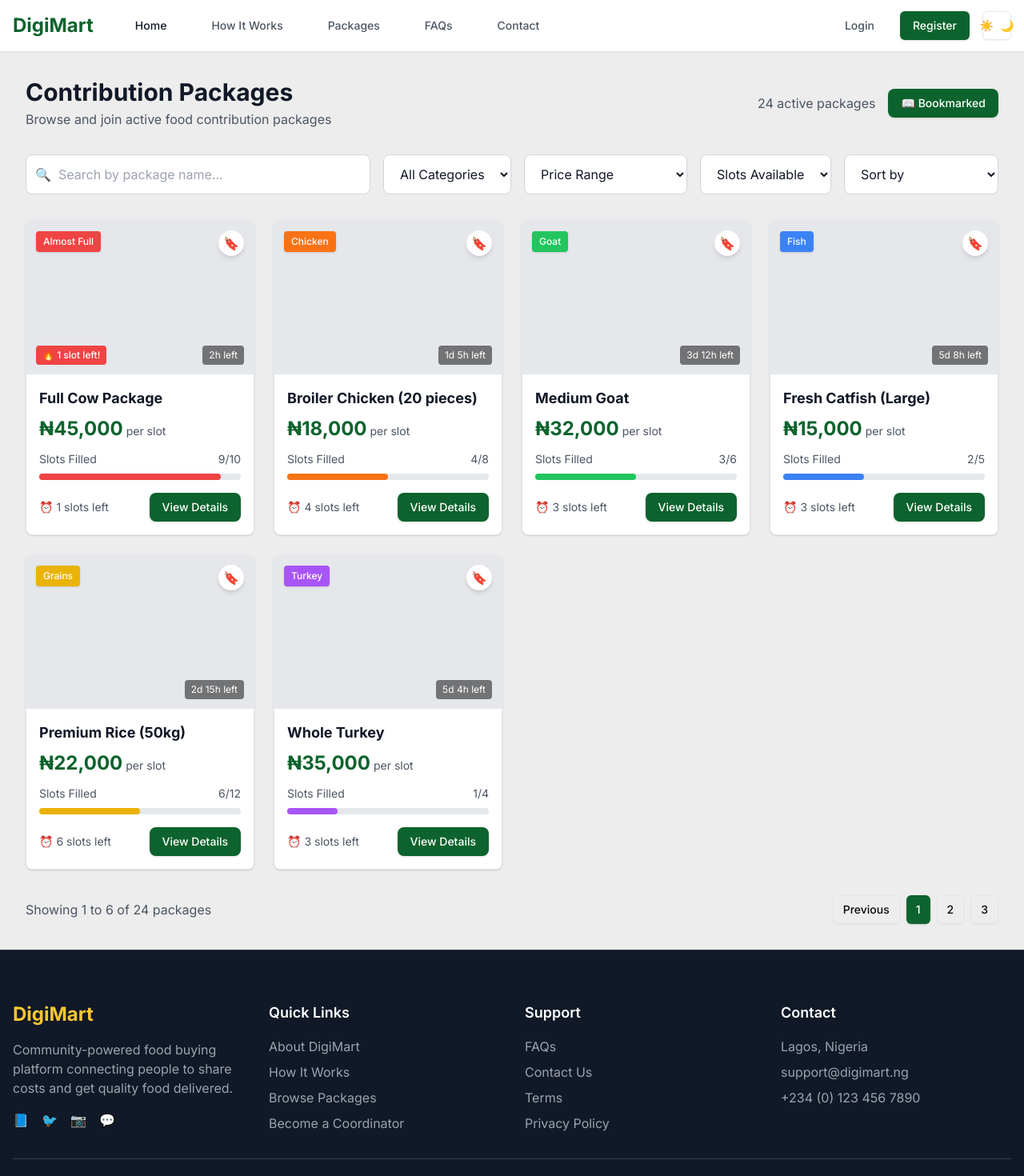
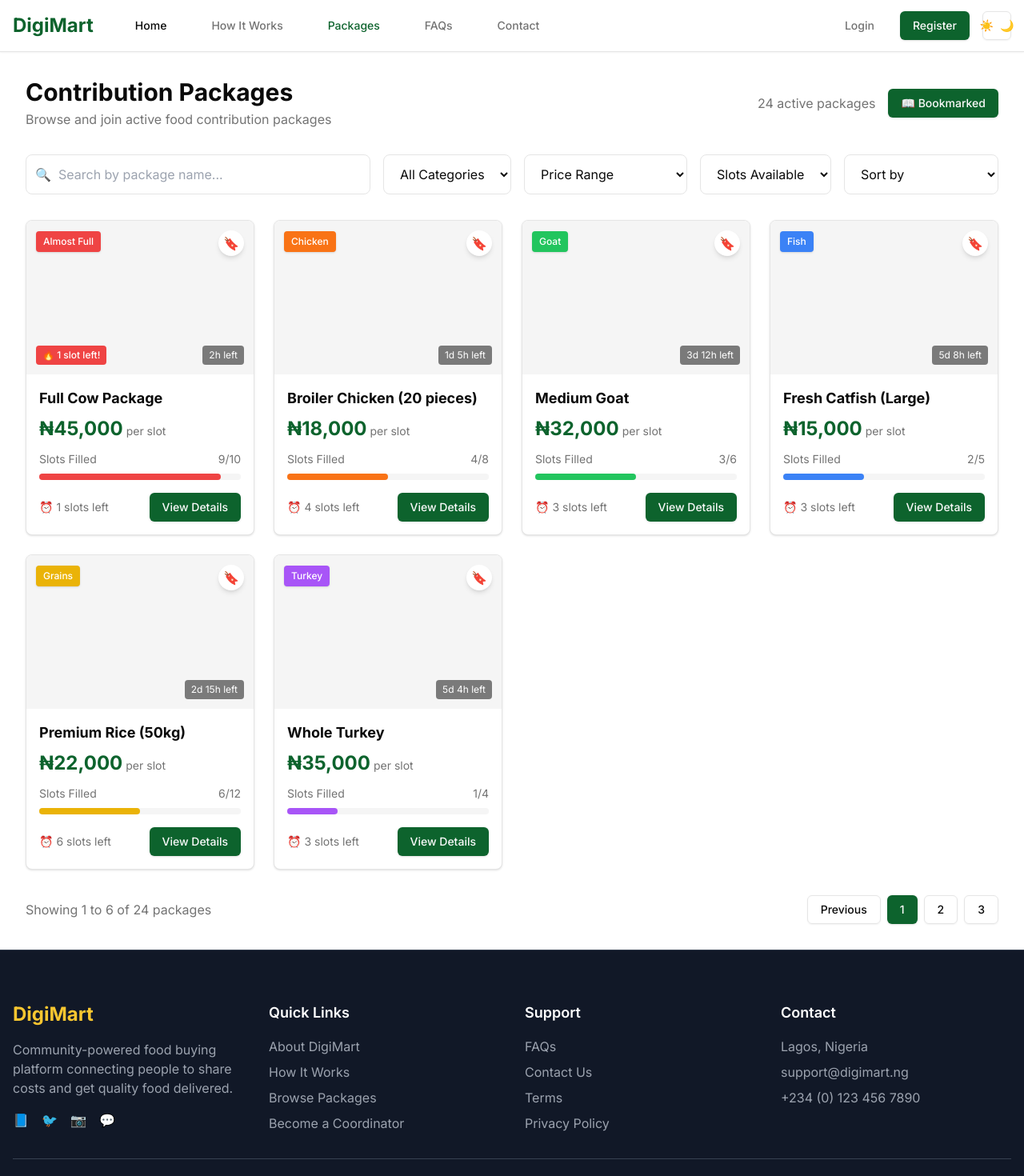
Before and after one commit to Kri8tivemike/DigiMart, a Next.js app: page /packages in a window 1280 px wide. Shown: the top 1470 px of the page at 80% size. Built offline with nearby package versions, Linux system fonts and the light colour scheme.

Commit message:
Integrate packages page with global theme system - add ThemeToggle component, update all UI elements to use proper theme classes, ensure theme state synchronization between pages

```diff
--- a/src/app/packages/page.tsx
+++ b/src/app/packages/page.tsx
@@ -5,6 +5,7 @@ import { Card } from '@/components/ui/card'
 import { Button } from '@/components/ui/button'
 import { Badge } from '@/components/ui/badge'
 import { Progress } from '@/components/ui/progress'
+import { ThemeToggle } from '@/components/theme-toggle'
 
 // Temporary emoji placeholders for icons
 const Search = () => <span>🔍</span>
@@ -143,9 +144,9 @@ export default function PackagesPage() {
   }
 
   return (
-    <div className="min-h-screen bg-gray-50 dark:bg-dark">
+    <div className="min-h-screen bg-background">
       {/* Header */}
-      <header className="sticky top-0 z-50 w-full bg-white dark:bg-darkCard shadow-sm border-b border-gray-200 dark:border-darkBorder">
+      <header className="sticky top-0 z-50 w-full bg-card shadow-sm border-b border-border">
         <div className="container mx-auto flex h-16 items-center justify-between px-4">
           <div className="flex items-center">
             <div className="flex-shrink-0">
@@ -153,26 +154,22 @@ export default function PackagesPage() {
             </div>
             <div className="hidden md:block ml-10">
               <div className="flex items-baseline space-x-8">
-                <a href="/" className="text-gray-900 dark:text-white hover:text-primary px-3 py-2 text-sm font-medium">Home</a>
-                <a href="#" className="text-gray-600 dark:text-gray-300 hover:text-primary px-3 py-2 text-sm font-medium">How It Works</a>
-                <a href="/packages" className="text-gray-600 dark:text-gray-300 hover:text-primary px-3 py-2 text-sm font-medium">Packages</a>
-                <a href="#" className="text-gray-600 dark:text-gray-300 hover:text-primary px-3 py-2 text-sm font-medium">FAQs</a>
-                <a href="#" className="text-gray-600 dark:text-gray-300 hover:text-primary px-3 py-2 text-sm font-medium">Contact</a>
+                <a href="/" className="text-foreground hover:text-primary px-3 py-2 text-sm font-medium transition-colors">Home</a>
+                <a href="#" className="text-muted-foreground hover:text-primary px-3 py-2 text-sm font-medium transition-colors">How It Works</a>
+                <a href="/packages" className="text-primary px-3 py-2 text-sm font-medium transition-colors">Packages</a>
+                <a href="#" className="text-muted-foreground hover:text-primary px-3 py-2 text-sm font-medium transition-colors">FAQs</a>
+                <a href="#" className="text-muted-foreground hover:text-primary px-3 py-2 text-sm font-medium transition-colors">Contact</a>
               </div>
             </div>
           </div>
           <div className="flex items-center space-x-4">
-            <button className="inline-flex items-center justify-center gap-2 whitespace-nowrap rounded-md text-sm font-medium transition-colors focus-visible:outline-none focus-visible:ring-1 focus-visible:ring-ring disabled:pointer-events-none disabled:opacity-50 [&_svg]:pointer-events-none [&_svg]:size-4 [&_svg]:shrink-0 hover:bg-accent h-9 px-4 py-2 text-gray-600 dark:text-gray-300 hover:text-primary">
+            <Button variant="ghost" className="text-muted-foreground hover:text-primary">
               Login
-            </button>
-            <button className="inline-flex items-center justify-center gap-2 whitespace-nowrap rounded-md text-sm font-medium transition-colors focus-visible:outline-none focus-visible:ring-1 focus-visible:ring-ring disabled:pointer-events-none disabled:opacity-50 [&_svg]:pointer-events-none [&_svg]:size-4 [&_svg]:shrink-0 shadow h-9 px-4 py-2 bg-primary text-white hover:bg-green-700">
+            </Button>
+            <Button className="bg-primary text-primary-foreground hover:bg-primary/90">
               Register
-            </button>
-            <button className="inline-flex items-center justify-center gap-2 whitespace-nowrap rounded-md text-sm font-medium transition-colors focus-visible:outline-none focus-visible:ring-1 focus-visible:ring-ring disabled:pointer-events-none disabled:opacity-50 [&_svg]:pointer-events-none [&_svg]:size-4 [&_svg]:shrink-0 border border-input bg-background shadow-sm hover:bg-accent hover:text-accent-foreground h-9 w-9" type="button">
-              <span>☀️</span>
-              <span>🌙</span>
-              <span className="sr-only">Toggle theme</span>
-            </button>
+            </Button>
+            <ThemeToggle />
           </div>
         </div>
       </header>
@@ -182,12 +179,12 @@ export default function PackagesPage() {
         {/* Page Header */}
         <div className="flex justify-between items-center mb-8">
           <div>
-            <h1 className="text-3xl font-bold text-gray-900 dark:text-white">Contribution Packages</h1>
-            <p className="text-gray-600 dark:text-gray-300 mt-1">Browse and join active food contribution packages</p>
+            <h1 className="text-3xl font-bold text-foreground">Contribution Packages</h1>
+            <p className="text-muted-foreground mt-1">Browse and join active food contribution packages</p>
           </div>
           <div className="flex items-center space-x-4">
-            <span className="text-gray-600 dark:text-gray-300">24 active packages</span>
-            <Button className="bg-primary text-white px-4 py-2 rounded-lg">
+            <span className="text-muted-foreground">24 active packages</span>
+            <Button className="bg-primary text-primary-foreground">
               📖 Bookmarked
             </Button>
           </div>
@@ -206,7 +203,7 @@ export default function PackagesPage() {
                 placeholder="Search by package name..."
                 value={searchTerm}
                 onChange={(e) => setSearchTerm(e.target.value)}
-                className="w-full pl-10 pr-4 py-3 border border-gray-300 dark:border-darkBorder rounded-lg bg-white dark:bg-darkCard text-gray-900 dark:text-white focus:ring-2 focus:ring-primary focus:border-transparent"
+                className="w-full pl-10 pr-4 py-3 border border-input rounded-lg bg-background text-foreground focus:ring-2 focus:ring-ring focus:border-transparent"
               />
             </div>
 
@@ -215,7 +212,7 @@ export default function PackagesPage() {
               <select
                 value={selectedCategory}
                 onChange={(e) => setSelectedCategory(e.target.value)}
-                className="px-4 py-3 border border-gray-300 dark:border-darkBorder rounded-lg bg-white dark:bg-darkCard text-gray-900 dark:text-white focus:ring-2 focus:ring-primary"
+                className="px-4 py-3 border border-input rounded-lg bg-background text-foreground focus:ring-2 focus:ring-ring"
               >
                 <option>All Categories</option>
                 <option>Beef</option>
@@ -227,7 +224,7 @@ export default function PackagesPage() {
               <select
                 value={selectedPriceRange}
                 onChange={(e) => setSelectedPriceRange(e.target.value)}
-                className="px-4 py-3 border border-gray-300 dark:border-darkBorder rounded-lg bg-white dark:bg-darkCard text-gray-900 dark:text-white focus:ring-2 focus:ring-primary"
+                className="px-4 py-3 border border-input rounded-lg bg-background text-foreground focus:ring-2 focus:ring-ring"
               >
                 <option>Price Range</option>
                 <option>Under ₦20,000</option>
@@ -238,7 +235,7 @@ export default function PackagesPage() {
               <select
                 value={selectedSlots}
                 onChange={(e) => setSelectedSlots(e.target.value)}
-                className="px-4 py-3 border border-gray-300 dark:border-darkBorder rounded-lg bg-white dark:bg-darkCard text-gray-900 dark:text-white focus:ring-2 focus:ring-primary"
+                className="px-4 py-3 border border-input rounded-lg bg-background text-foreground focus:ring-2 focus:ring-ring"
               >
                 <option>Slots Available</option>
                 <option>1-3 slots</option>
@@ -249,7 +246,7 @@ export default function PackagesPage() {
               <select
                 value={selectedSort}
                 onChange={(e) => setSelectedSort(e.target.value)}
-                className="px-4 py-3 border border-gray-300 dark:border-darkBorder rounded-lg bg-white dark:bg-darkCard text-gray-900 dark:text-white focus:ring-2 focus:ring-primary"
+                className="px-4 py-3 border border-input rounded-lg bg-background text-foreground focus:ring-2 focus:ring-ring"
               >
                 <option>Sort by</option>
                 <option>Price: Low to High</option>
@@ -274,18 +271,18 @@ export default function PackagesPage() {
 
         {/* Pagination */}
         <div className="flex justify-between items-center">
-          <p className="text-gray-600 dark:text-gray-300">Showing 1 to 6 of 24 packages</p>
+          <p className="text-muted-foreground">Showing 1 to 6 of 24 packages</p>
           <div className="flex space-x-2">
-            <Button variant="outline" className="px-3 py-2">Previous</Button>
-            <Button className="bg-primary text-white px-3 py-2">1</Button>
-            <Button variant="outline" className="px-3 py-2">2</Button>
-            <Button variant="outline" className="px-3 py-2">3</Button>
+            <Button variant="outline">Previous</Button>
+            <Button className="bg-primary text-primary-foreground">1</Button>
+            <Button variant="outline">2</Button>
+            <Button variant="outline">3</Button>
           </div>
         </div>
       </main>
 
       {/* Footer */}
-      <footer className="bg-gray-900 dark:bg-dark text-white py-16 border-t border-gray-700 dark:border-darkBorder">
+      <footer className="bg-gray-900 text-white py-16 border-t border-gray-700">
         <div className="container mx-auto px-4">
           <div className="grid grid-cols-1 md:grid-cols-4 gap-8">
             <div>
@@ -351,9 +348,9 @@ function PackageCard({ package: pkg, onToggleBookmark }: PackageCardProps) {
   const slotsLeft = pkg.slotsTotal - pkg.slotsFilled
 
   return (
-    <Card className="bg-white dark:bg-darkCard border border-gray-200 dark:border-darkBorder rounded-lg overflow-hidden hover:shadow-lg transition-shadow">
+    <Card className="bg-card border border-border rounded-lg overflow-hidden hover:shadow-lg transition-shadow">
       {/* Image */}
-      <div className="relative h-48 bg-gray-200 dark:bg-gray-700">
+      <div className="relative h-48 bg-muted">
         <div className="absolute top-3 left-3">
           <Badge className={`${typeColors[pkg.type as keyof typeof typeColors]} px-2 py-1 text-xs font-medium rounded`}>
             {pkg.tag}
@@ -361,7 +358,7 @@ function PackageCard({ package: pkg, onToggleBookmark }: PackageCardProps) {
         </div>
         <button
           onClick={() => onToggleBookmark(pkg.id)}
-          className="absolute top-3 right-3 w-8 h-8 bg-white dark:bg-darkCard rounded-full flex items-center justify-center shadow-md hover:shadow-lg transition-shadow"
+          className="absolute top-3 right-3 w-8 h-8 bg-card rounded-full flex items-center justify-center shadow-md hover:shadow-lg transition-shadow"
         >
           <Bookmark />
         </button>
@@ -380,21 +377,21 @@ function PackageCard({ package: pkg, onToggleBookmark }: PackageCardProps) {
       {/* Content */}
       <div className="p-4">
         {/* Title and Price */}
-        <h3 className="text-lg font-bold text-gray-900 dark:text-white mb-2">
+        <h3 className="text-lg font-bold text-foreground mb-2">
           {pkg.title}
         </h3>
         <div className="text-2xl font-bold text-primary mb-3">
           ₦{pkg.price.toLocaleString()}
-          <span className="text-sm font-normal text-gray-600 dark:text-gray-400 ml-1">per slot</span>
+          <span className="text-sm font-normal text-muted-foreground ml-1">per slot</span>
         </div>
 
         {/* Progress */}
         <div className="mb-4">
-          <div className="flex justify-between text-sm text-gray-600 dark:text-gray-400 mb-2">
+          <div className="flex justify-between text-sm text-muted-foreground mb-2">
             <span>Slots Filled</span>
             <span>{pkg.slotsFilled}/{pkg.slotsTotal}</span>
           </div>
-          <div className="w-full bg-gray-200 dark:bg-gray-700 rounded-full h-2">
+          <div className="w-full bg-muted rounded-full h-2">
             <div
               className={`h-2 rounded-full ${
                 pkg.type === 'Beef' ? 'bg-red-500' :
@@ -411,11 +408,11 @@ function PackageCard({ package: pkg, onToggleBookmark }: PackageCardProps) {
 
         {/* Footer */}
         <div className="flex items-center justify-between">
-          <span className="text-sm text-gray-600 dark:text-gray-400 flex items-center">
+          <span className="text-sm text-muted-foreground flex items-center">
             <Clock />
             <span className="ml-1">{slotsLeft} slots left</span>
           </span>
-          <Button className="bg-primary text-white px-4 py-2 rounded-lg text-sm font-medium hover:bg-green-700 transition-colors">
+          <Button className="bg-primary text-primary-foreground hover:bg-primary/90">
             View Details
           </Button>
         </div>
```
